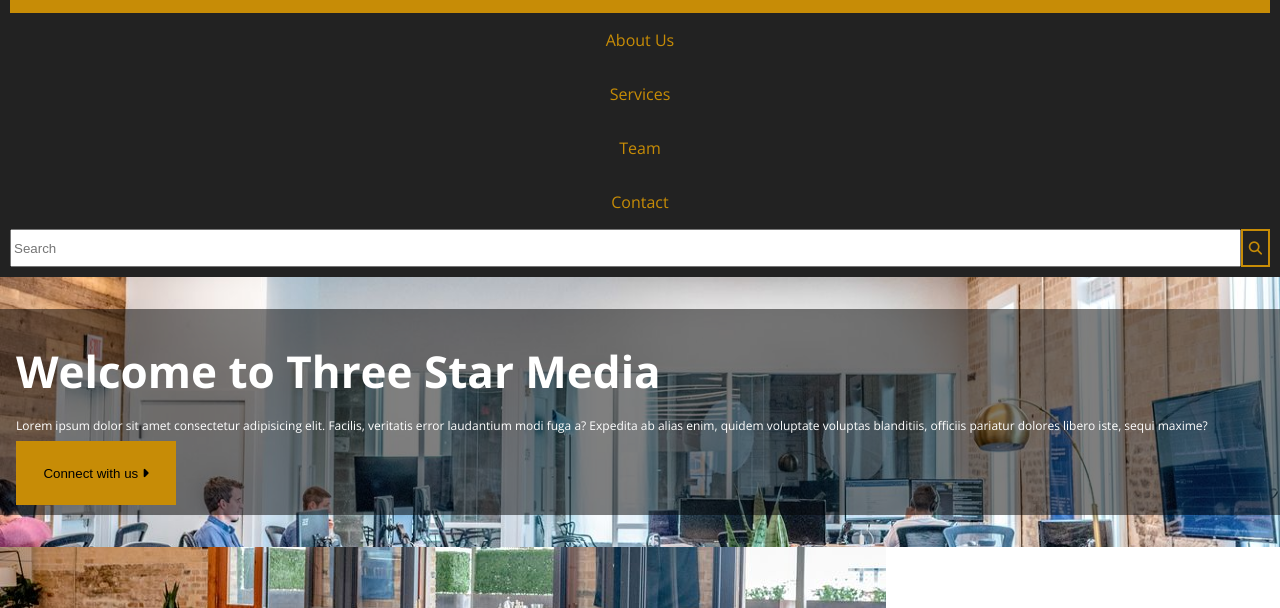
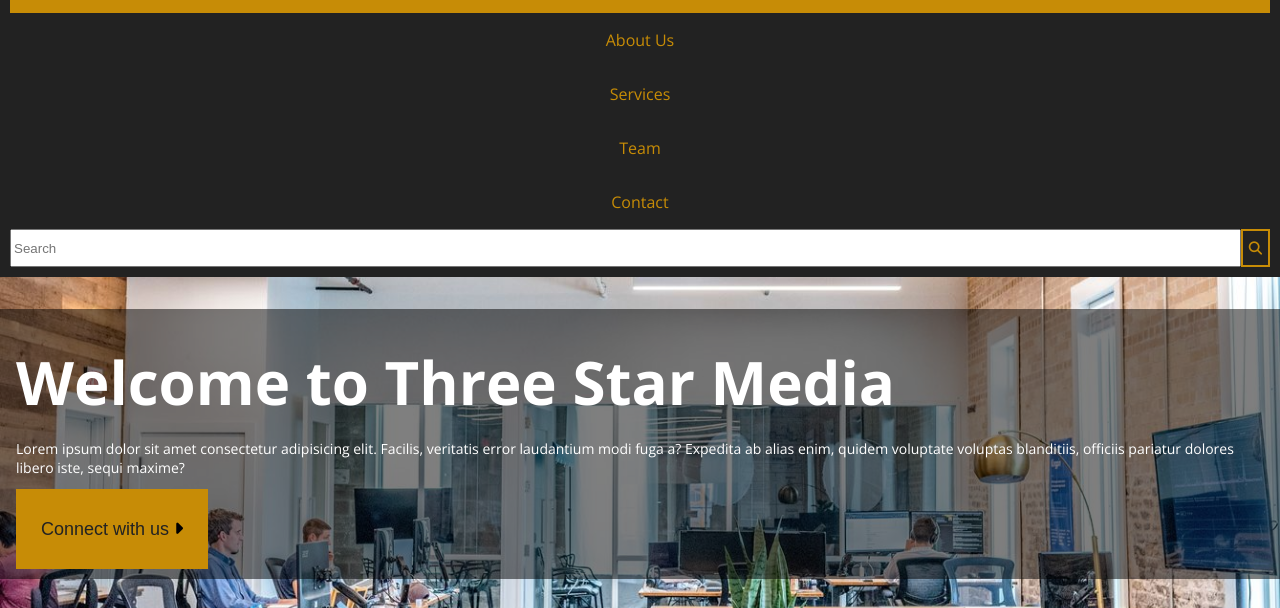
Before and after one commit to diss0006/diss0006.github.io, a plain HTML site: page final-project/index.html in a window 1280 px wide. Shown: the part 169-777 px from the top of the page. Drawn offline with nearby package versions, Linux system fonts and the light colour scheme; a web font is replaced by a local one.

Commit message:
modifies css to the elements inside wrappertop

```diff
--- a/final-project/css/main.css
+++ b/final-project/css/main.css
@@ -88,27 +88,28 @@ header {
 
 .secnonebox h1 {
     color: white;
-    font-size:44px;
+    font-size:60px;
     margin: 0 0;
 }
 
 .secnonebox p {
     color: white;
-    font-size:12px;
+    font-size:14px;
     margin: 1rem 0 0 0;
 }
 
 .secnonebox button {
-    height: 4rem;
-    width: 10rem;
+    color: #222;
+    height: 5rem;
+    width: 12rem;
     background-color: #c78c06;
     border: 0;
-    margin-top: 7px;
+    margin-top: 12px;
+    font-size: 18px;
 }
 
 .secnonebox button:hover {
-    height: 4rem;
-    width: 10rem;
+    color: #222;
     background-color: #694b04;
     border: 0;
 }
```
